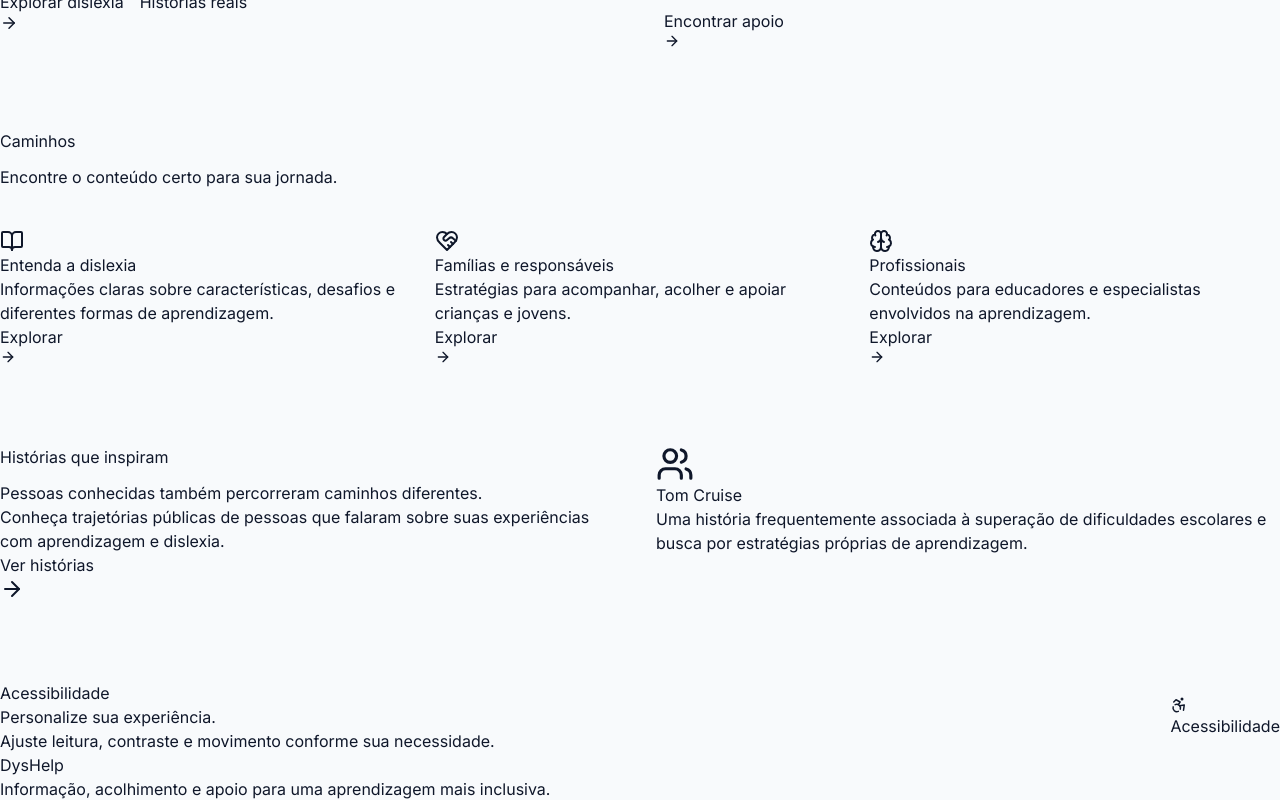
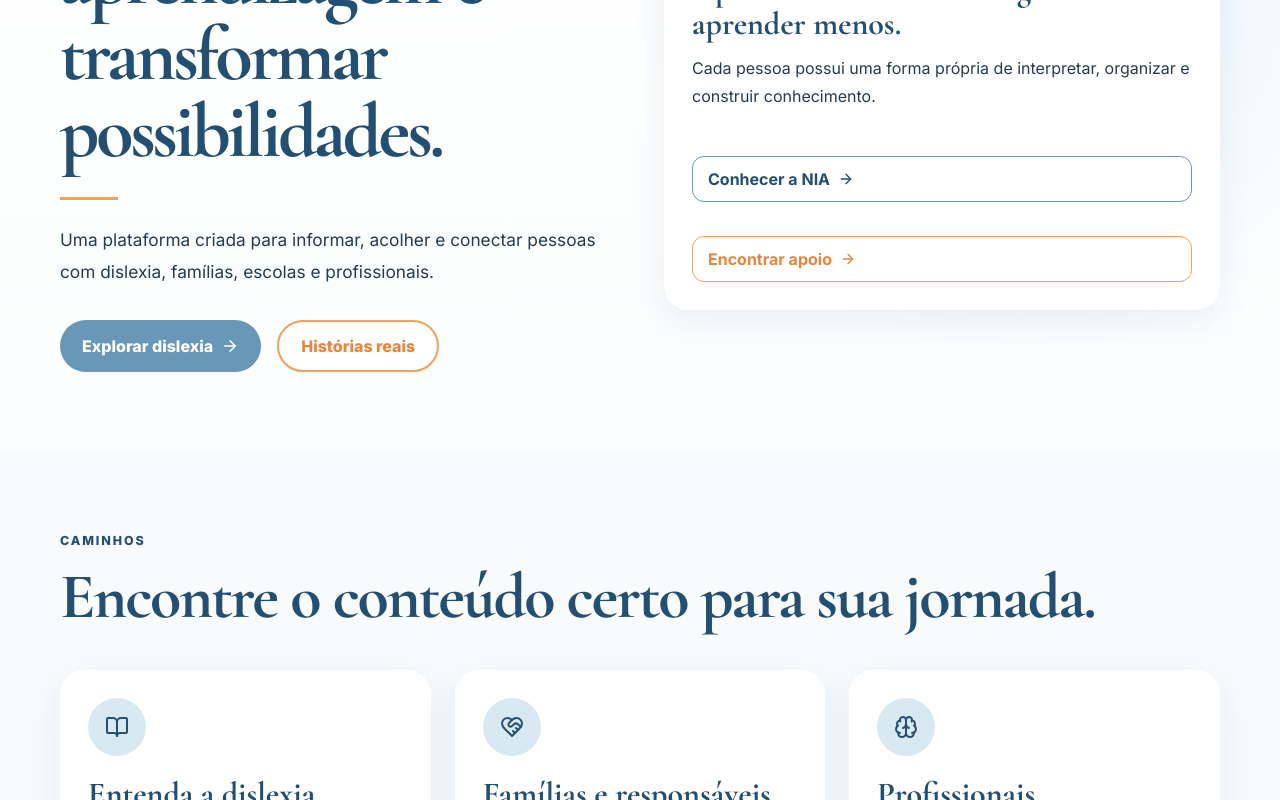
Before and after one commit to bernardowoldam-commits/Dyslexia-PxP, a Next.js app: page / in a window 1280 px wide. Shown: the part 360-1160 px from the top of the page. Built offline with nearby package versions, Linux system fonts and the light colour scheme.

Commit message:
Update globals.css

```diff
--- a/app/globals.css
+++ b/app/globals.css
@@ -2,29 +2,444 @@
 @tailwind components;
 @tailwind utilities;
 
-@layer base {
-  body {
-    @apply bg-white text-slate-900 font-sans antialiased;
-  }
+/* =========================================================
+   DYSHELP — GLOBAL STYLE
+   Extraído do build atual
+   ========================================================= */
+
+:root {
+  --blue: #6997b8;
+  --orange: #f3a05b;
+  --light-blue: #bad8e8;
+  --cream: #f3ead9;
+  --deep: #234f73;
+  --text: #243b53;
+  --muted: #5d7184;
+  --white: #ffffff;
 }
 
-/* Classes customizadas de Acessibilidade */
-.large-text {
-  font-size: 1.15rem;
+* {
+  box-sizing: border-box;
 }
 
-.high-contrast {
-  background-color: #000000 !important;
-  color: #ffffff !important;
+html {
+  scroll-behavior: smooth;
 }
 
-.high-contrast * {
-  background-color: #000000 !important;
-  color: #ffffff !important;
-  border-color: #444444 !important;
+body {
+  margin: 0;
+  background: var(--cream);
+  color: var(--text);
+  font-family: var(--font-inter), Inter, Arial, sans-serif;
+  line-height: 1.5;
 }
 
-.reduce-motion * {
-  animation: none !important;
-  transition: none !important;
+button,
+input,
+textarea,
+select {
+  font: inherit;
 }
+
+a {
+  color: inherit;
+  text-decoration: none;
+}
+
+img {
+  max-width: 100%;
+}
+
+/* CONTAINER */
+
+.container {
+  width: min(1160px, calc(100% - 40px));
+  margin-inline: auto;
+}
+
+
+/* =========================================================
+   TIPOGRAFIA
+========================================================= */
+
+.display-title,
+.section-title,
+.feature-card h2,
+.footer-title {
+  font-family: var(--font-cormorant),
+    "Cormorant Garamond",
+    Georgia,
+    serif;
+
+  font-weight: 700;
+}
+
+
+.display-title {
+  color: var(--deep);
+  font-size: clamp(3rem, 6vw, 5.8rem);
+  line-height: 1;
+  letter-spacing: -0.045em;
+}
+
+
+.section-title {
+  color: var(--deep);
+  font-size: clamp(2.5rem, 5vw, 4rem);
+  line-height: 1.05;
+  letter-spacing: -0.03em;
+}
+
+
+.eyebrow {
+  color: var(--deep);
+  font-size: .78rem;
+  font-weight: 800;
+  letter-spacing: .15em;
+  text-transform: uppercase;
+}
+
+
+/* =========================================================
+   HERO
+========================================================= */
+
+.hero-section {
+  overflow: hidden;
+
+  background:
+    radial-gradient(
+      circle at 80% 30%,
+      rgba(186,216,232,.35),
+      transparent 35%
+    ),
+    linear-gradient(
+      180deg,
+      #ffffff,
+      #fbfdfe
+    );
+}
+
+
+.hero-copy {
+  position: relative;
+  z-index: 2;
+}
+
+
+.orange-line {
+  width: 58px;
+  height: 3px;
+  margin-top: 26px;
+
+  background: var(--orange);
+}
+
+
+.hero-text,
+.section-text {
+
+  max-width: 620px;
+
+  margin-top: 24px;
+
+  color: var(--text);
+
+  font-size: 1.08rem;
+
+  line-height: 1.85;
+}
+
+
+
+/* =========================================================
+   BOTÕES
+========================================================= */
+
+.btn {
+
+  display:inline-flex;
+
+  align-items:center;
+
+  justify-content:center;
+
+  gap:8px;
+
+  min-height:50px;
+
+  border-radius:999px;
+
+  padding:12px 22px;
+
+  font-weight:800;
+
+  cursor:pointer;
+
+  transition:.2s ease;
+}
+
+
+.btn:hover {
+
+  transform:translateY(-2px);
+
+}
+
+
+.btn-blue {
+
+  background:var(--blue);
+
+  color:white;
+
+}
+
+
+.btn-orange {
+
+  background:var(--orange);
+
+  color:white;
+
+}
+
+
+.btn-outline-orange {
+
+  border:2px solid var(--orange);
+
+  color:#e7853d;
+
+  background:white;
+
+}
+
+
+.btn-soft {
+
+  background:#edf5f9;
+
+  color:var(--deep);
+
+}
+
+
+
+/* =========================================================
+   CARDS
+========================================================= */
+
+
+.feature-card {
+
+  border-radius:24px;
+
+  background:white;
+
+  padding:28px;
+
+  box-shadow:
+    0 12px 35px rgba(35,79,115,.08);
+
+}
+
+
+.feature-card h2 {
+
+  margin-top:20px;
+
+  color:var(--deep);
+
+  font-size:2rem;
+
+  line-height:1.1;
+
+}
+
+
+.feature-card p {
+
+  margin-top:14px;
+
+  color:var(--text);
+
+  line-height:1.7;
+
+}
+
+
+
+.feature-icon {
+
+  display:flex;
+
+  align-items:center;
+
+  justify-content:center;
+
+  width:58px;
+
+  height:58px;
+
+  border-radius:999px;
+
+}
+
+
+.feature-icon.blue {
+
+  background:rgba(186,216,232,.55);
+
+  color:var(--deep);
+
+}
+
+
+.feature-icon.orange {
+
+  background:rgba(243,160,91,.2);
+
+  color:#e7853d;
+
+}
+
+
+.card-link {
+
+  display:inline-flex;
+
+  align-items:center;
+
+  gap:8px;
+
+  margin-top:22px;
+
+  padding:10px 15px;
+
+  border-radius:12px;
+
+  border:1.5px solid var(--blue);
+
+  color:var(--deep);
+
+  font-weight:700;
+
+}
+
+
+.orange-link {
+
+  border-color:var(--orange);
+
+  color:#e7853d;
+
+}
+
+
+
+/* =========================================================
+   SEÇÕES
+========================================================= */
+
+
+.section {
+
+  padding:80px 0;
+
+}
+
+
+.cream-section {
+
+  background:var(--cream);
+
+}
+
+
+
+/* =========================================================
+   FOOTER
+========================================================= */
+
+
+.footer {
+
+  background:#173a56;
+
+  padding:48px 0 30px;
+
+  color:white;
+
+}
+
+
+.footer-title {
+
+  font-size:1.5rem;
+
+}
+
+
+
+/* =========================================================
+   ACESSIBILIDADE
+========================================================= */
+
+
+.large-text {
+
+  font-size:1.08em;
+
+}
+
+
+.contrast body {
+
+  background:white;
+
+  color:black;
+
+}
+
+
+.no-motion *,
+.no-motion *::before,
+.no-motion *::after {
+
+  animation:none!important;
+
+  transition:none!important;
+
+}
+
+
+
+/* =========================================================
+   RESPONSIVO
+========================================================= */
+
+
+@media(max-width:767px){
+
+.container{
+
+ width:calc(100% - 28px);
+
+}
+
+
+.display-title{
+
+ font-size:clamp(2.8rem,14vw,4rem);
+
+}
+
+
+.section{
+
+ padding:60px 0;
+
+}
+
+}
```
